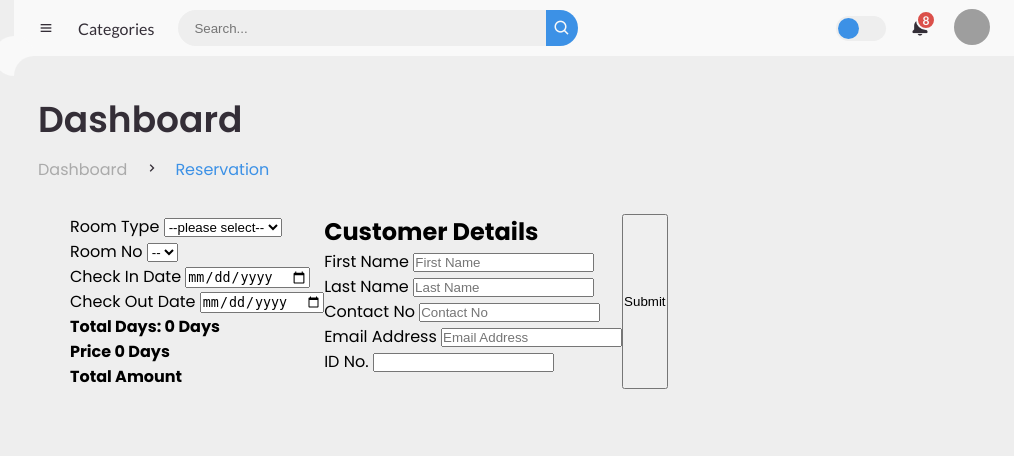
After one commit to ianMuchesia/hotel_management_system, a PHP site: template views/reservation.php in a window 1280 px wide. The commit adds this page. Shown: the top 456 px of the page, without its empty margins (266-1280 px from the left). Run offline with PHP 8.4, Linux system fonts and the light colour scheme; the template is opened without the code that fills it, so the values that code supplies are empty; grey boxes are pictures that could not be loaded.

Commit message:
reservation css

```diff
--- a/views/dashboard.php
+++ b/views/dashboard.php
@@ -13,10 +13,7 @@
 						</li>
 					</ul>
 				</div>
-				<a href="#" class="btn-download">
-					<i class='bx bxs-cloud-download' ></i>
-					<span class="text">Download PDF</span>
-				</a>
+
 			</div>
 
 <div class="dashboard">
--- /dev/null
+++ b/views/reservation.php
@@ -0,0 +1,96 @@
+
+<main>
+			<div class="head-title">
+				<div class="left">
+					<h1>Dashboard</h1>
+					<ul class="breadcrumb">
+						<li>
+							<a href="#">Dashboard</a>
+						</li>
+						<li><i class='bx bx-chevron-right' ></i></li>
+						<li>
+							<a class="active" href="#">Reservation</a>
+						</li>
+					</ul>
+				</div>
+				<!-- <a href="#" class="btn-download">
+					<i class='bx bxs-cloud-download' ></i>
+					<span class="text">Download PDF</span>
+				</a> -->
+			</div>
+
+<div class="reservation__container">
+	<div class="reservation__room">
+		<div class="input__container">
+		<label for="roomType">Room Type</label>
+		<select name="" id="roomType">
+			<option value="">--please select--</option>
+		</select>
+		</div>
+
+
+		<div class="input__container">
+		<label for="roomNo">Room No</label>
+		<select name="" id="roomNo">
+		<option value="">--</option>
+
+		</select>
+		</div>
+
+
+
+		<div class="input__container">
+		<label for="checkin">Check In Date</label>
+		<input type="date" name="" id="checkin">
+		</div>
+
+
+
+		<div class="input__container">
+		<label for="checkout">Check Out Date</label>
+		<input type="date" name="" id="checkout">
+		</div>
+
+
+		<h4>Total Days: 0 Days</h4>
+		<h4>Price 0 Days</h4>
+		<h4>Total Amount </h4>
+	</div>
+
+	<div class="reservation__customer">
+		<h2>Customer Details</h2>
+		<div class="input__container">
+		<label for="FirstName">First Name</label>
+		<input type="text" placeholder="First Name">
+		</div>
+
+
+		<div class="input__container">
+		<label for="LastName">Last Name</label>
+		<input type="text" placeholder="Last Name">
+		</div>
+
+
+		<div class="input__container">
+		<label for="contactNumber">Contact No</label>
+		<input type="text" placeholder="Contact No">
+		</div>
+
+
+
+		<div class="input__container">
+		<label for="emailAddress">Email Address</label>
+		<input type="text" placeholder="Email Address">
+		</div>
+
+
+
+		<div class="input__container">
+		<label for="IdCard">ID No.</label>
+		<input type="number" name="" id="IdCard">
+		</div>
+
+	</div>
+
+	<button>Submit</button>
+</div>
--- a/views/style.css
+++ b/views/style.css
@@ -629,3 +629,11 @@ body {
 		gap: 2em;
 	}
 }
+
+
+
+/* Reservation Container */
+.reservation__container{
+	padding: 2em;
+	display: flex;
+}
```
Also changed, not shown: index.php (+23 -6 lines), views/complaints.php (added, +16 -0 lines), views/rooms.php (added, +16 -0 lines), views/sidebar.php (+18 -16 lines), views/staff.php (added, +16 -0 lines).
